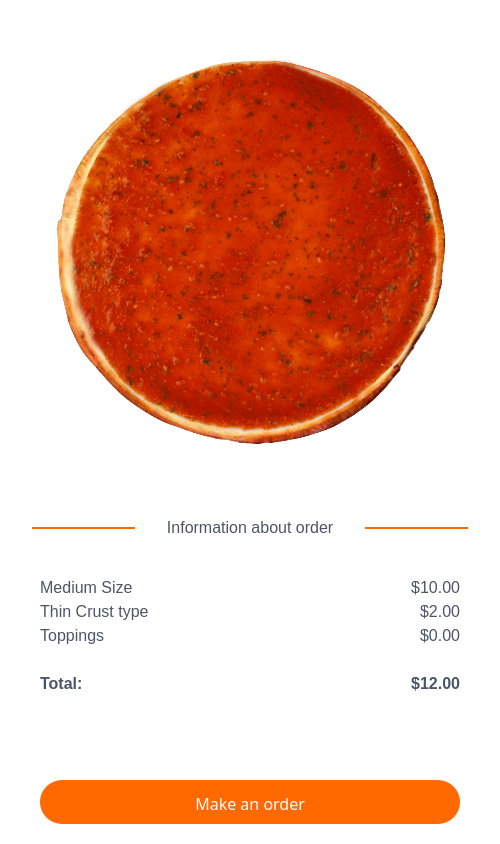
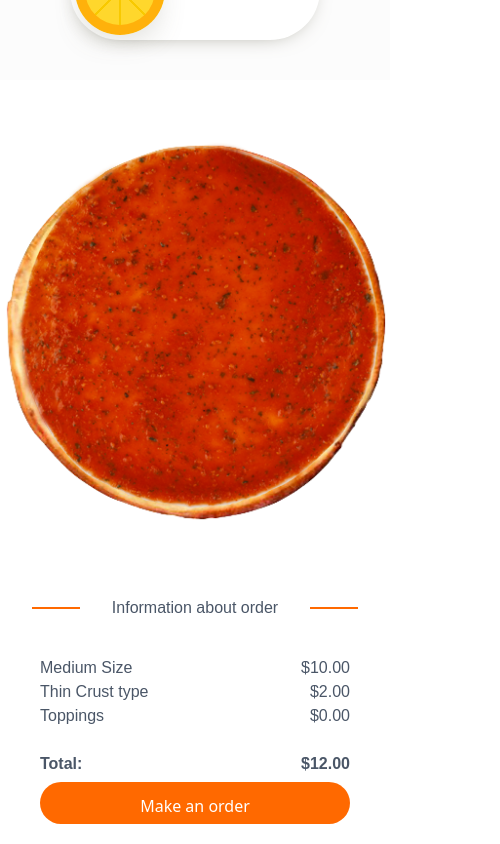
Before and after one commit to fosemberg/pizza-order, a React (Create React App) app in the folder front/: page / in a window 390 px wide. Shown: the whole page, 500 px wide, since content can reach past the window. Built offline with nearby package versions, Linux system fonts and the light colour scheme; a web font is replaced by a local one.

Commit message:
media for phones

```diff
--- a/front/src/App.scss
+++ b/front/src/App.scss
@@ -43,4 +43,8 @@ body {
   height: 100vh;
   width: 100vw;
   display: flex;
+  @media (max-width: 850px) {
+    flex-direction: column-reverse;
+    overflow: auto;
+  }
 }
--- a/front/src/containers/PizzaForm/index.scss
+++ b/front/src/containers/PizzaForm/index.scss
@@ -1,6 +1,10 @@
 .PizzaForm {
   background: rgb(252, 252, 252);
   overflow-y: scroll;
+
+  @media (max-width: 850px) {
+    overflow: unset;
+  }
 
   &__inner {
     display: flex;
--- a/front/src/containers/PizzaPreview/index.scss
+++ b/front/src/containers/PizzaPreview/index.scss
@@ -1,4 +1,5 @@
 .PizzaPreview {
+  position: relative;
   min-width: 500px;
   flex-basis: 500px;
   flex-shrink: 0;
@@ -6,7 +7,17 @@
   justify-content: center;
   align-items: center;
 
+  @media (max-width: 500px) {
+    min-width: 100vw;
+    width: 100vw;
+  }
+
   &__part {
     position: absolute;
+
+    @media (max-width: 500px) {
+      min-width: 100vw;
+      width: 100vw;
+    }
   }
 }
--- a/front/src/containers/SizePicker/index.scss
+++ b/front/src/containers/SizePicker/index.scss
@@ -4,7 +4,6 @@ $crust: #FFB10B;
 
 .SizePicker {
   width: 100%;
-  padding: 0 2.5rem;
 
   &__dishes {
     width: 100%;
@@ -13,7 +12,7 @@ $crust: #FFB10B;
     align-items: center;
     max-width: 40rem;
     overflow: hidden;
-    padding: 0 2.5rem;
+    padding: 0 20px;
     margin: 0 auto;
   }
 
```
